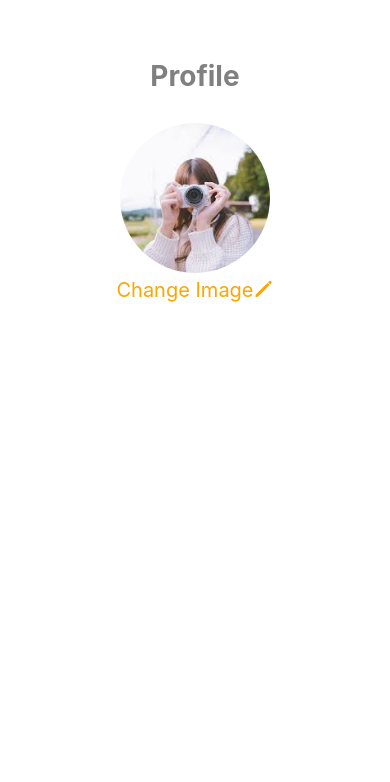
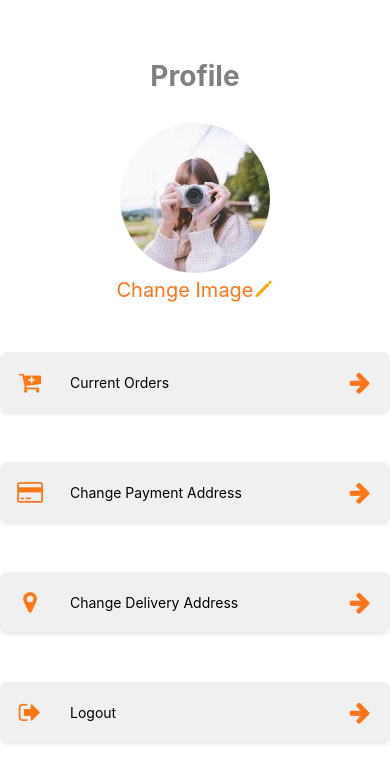
Before and after one commit to Marvidik/FoodRide, a React Native app: screen / in a window 390 px wide. Shown: the top 782 px of the page. Built offline with nearby package versions, Linux system fonts and the light colour scheme.

Commit message:
done with the profile screen

```diff
--- /dev/null
+++ b/Components/ListItem.js
@@ -0,0 +1,57 @@
+import { View, TextInput, StyleSheet,Text,TouchableOpacity } from 'react-native';
+import { Ionicons } from '@expo/vector-icons'; // Import icons from Expo Icons library
+import React from 'react'
+import { FontAwesome } from '@expo/vector-icons';
+
+export default function ListItem({icon,info,onPress}) {
+  return (
+    <TouchableOpacity style={styles.profile} onPress={onPress}>
+      <View style={styles.iconLeft}>
+        <FontAwesome name={icon} size={24} color="#FF7518" />
+      </View>
+      <Text style={styles.text}>{info}</Text>
+      <View style={styles.iconRight}>
+        <FontAwesome name="arrow-right" size={24} color="#FF7518" />
+      </View>
+    </TouchableOpacity>
+  )
+}
+
+
+const styles = StyleSheet.create({
+    profile: {
+      flexDirection: 'row',
+      alignItems: 'center',
+      padding: 10,
+      borderRadius: 8,
+      backgroundColor: '#f0f0f0',
+      shadowColor: '#000',
+      shadowOffset: {
+        width: 0,
+        height: 2,
+      },
+      shadowOpacity: 0.1,
+      shadowRadius: 4,
+      elevation: 2,
+      marginTop:50
+    },
+    iconLeft: {
+      width: 40,
+      height: 40,
+      borderRadius: 20,
+
+      justifyContent: 'center',
+      alignItems: 'center',
+    },
+    iconRight: {
+      width: 40,
+      height: 40,
+      borderRadius: 20,
+      justifyContent: 'center',
+      alignItems: 'center',
+    },
+    text: {
+      flex: 1,
+      paddingHorizontal: 20,
+    },
+  });
--- a/Screens/ProfileScreen.js
+++ b/Screens/ProfileScreen.js
@@ -2,6 +2,7 @@ import { View, Text ,StyleSheet,Image,TouchableOpacity} from 'react-native'
 import React from 'react'
 import { Ionicons } from '@expo/vector-icons';
 import TextInputWithIcons from '../Components/TextInputWithIcons';
+import ListItem from '../Components/ListItem';
 
 export default function ProfileScreen() {
   return (
@@ -12,6 +13,11 @@ export default function ProfileScreen() {
             <Text style={styles.text}>Change Image</Text>
             <Ionicons name={"pencil"} size={20} style={styles.icon} color={"orange"}/>
       </TouchableOpacity>
+
+      <ListItem info={"Current Orders"} icon={"cart-plus"}/>
+      <ListItem info={"Change Payment Address"} icon={"credit-card"} />
+      <ListItem info={"Change Delivery Address"} icon={"map-marker"}/>
+      <ListItem info={"Logout"} icon={"sign-out"} />
 
     </View>
   )
@@ -46,8 +52,10 @@ const styles = StyleSheet.create({
 
     },
     text:{
-        color:"orange",
+        color:"#FF7518",
         fontSize:20,
     },
-
+   content:{
+    height:50
+   }
 })
```
